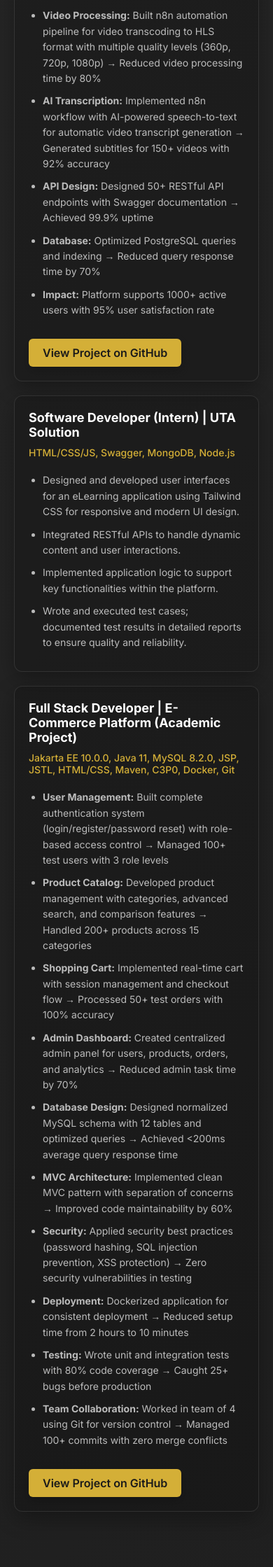
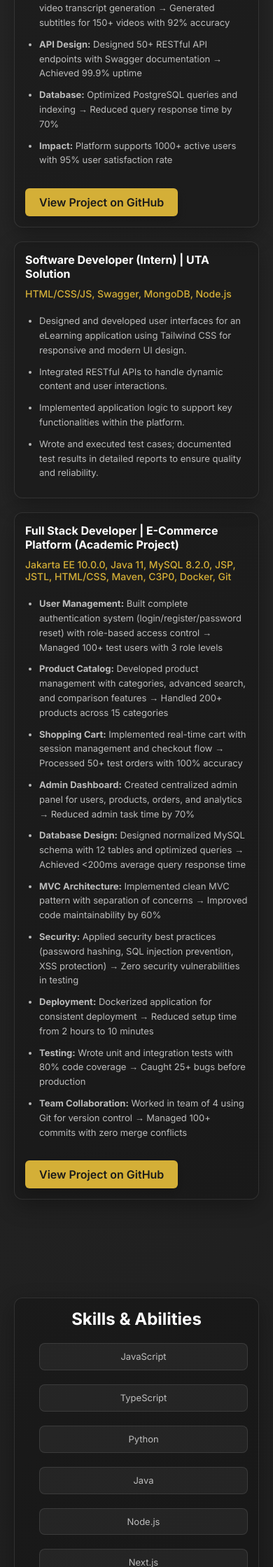
Before and after one commit to NguyenMinh993/portfolio, a Django app: page / in a window 390 px wide. Shown: the part 3412-5651 px from the top of the page at 70% size. Run offline with Django 5.2, Linux system fonts and the light colour scheme.

Commit message:
Rotate film3 image 90 degrees clockwise for correct orientation and fix mobile skills layout

```diff
--- a/portfolio/templates/portfolio/index.html
+++ b/portfolio/templates/portfolio/index.html
@@ -414,20 +414,49 @@
             margin-bottom: 10px;
         }
 
+        .skills-grid {
+            display: grid;
+            grid-template-columns: 1fr 1fr;
+            gap: 40px;
+        }
+
         .skills-list {
+            display: grid;
+            grid-template-columns: repeat(auto-fit, minmax(140px, 1fr));
+            gap: 12px;
             list-style: none;
             padding: 0;
-            display: flex;
-            flex-wrap: wrap;
-            gap: 15px;
         }
 
         .skills-list li {
             background: rgba(255, 255, 255, 0.05);
-            padding: 10px 20px;
+            padding: 12px 16px;
             border-radius: 8px;
+            text-align: center;
+            border: 1px solid rgba(255, 255, 255, 0.1);
+            transition: all 0.3s;
             font-size: 14px;
-            border: 1px solid rgba(255, 255, 255, 0.1);
+        }
+
+        .skills-list li:hover {
+            background: rgba(212, 175, 55, 0.1);
+            border-color: #d4af37;
+            transform: translateY(-3px);
+        }
+
+        .cert-list {
+            list-style: none;
+            padding: 0;
+        }
+
+        .cert-list li {
+            padding: 12px 0;
+            border-bottom: 1px solid rgba(255, 255, 255, 0.1);
+            line-height: 1.6;
+        }
+
+        .cert-list li:last-child {
+            border-bottom: none;
         }
 
         .github-button {
@@ -574,9 +603,14 @@
             .hero-content h2 { font-size: 24px; }
             .section { padding: 60px 20px; }
             .section-title { font-size: 32px; }
+            .skills-grid { grid-template-columns: 1fr; gap: 20px; }
+            .skills-list { grid-template-columns: repeat(2, 1fr); gap: 10px; }
+            .skills-list li { padding: 10px 12px; font-size: 13px; }
+            .cert-list li { font-size: 13px; padding: 10px 0; }
             .card { padding: 20px; margin-bottom: 20px; }
             .card h3 { font-size: 18px; }
             .card ul li { font-size: 13px; line-height: 1.6; }
+            .card .section-title { font-size: 28px !important; margin-bottom: 20px !important; }
             .highlight-card { padding: 25px 15px; }
             .contact-container { padding: 25px 15px; }
             .cyber-pet, .swimming-pool { display: none; }
@@ -591,9 +625,13 @@
             .hero-content h1 { font-size: 28px; }
             .hero-content h2 { font-size: 22px; }
             .section-title { font-size: 28px; }
-            .card { padding: 20px; }
-            .card h3 { font-size: 18px; }
-            .card ul li { font-size: 14px; }
+            .card { padding: 15px; }
+            .card h3 { font-size: 16px; }
+            .card ul li { font-size: 13px; }
+            .card .section-title { font-size: 24px !important; }
+            .skills-list { grid-template-columns: 1fr; }
+            .skills-list li { font-size: 12px; padding: 8px 10px; }
+            .cert-list li { font-size: 12px; }
         }
     </style>
 </head>
@@ -743,7 +781,7 @@
 
     <!-- Skills & Activities Section -->
     <section id="skills" class="section">
-        <div style="display: grid; grid-template-columns: 1fr 1fr; gap: 40px;">
+        <div class="skills-grid">
             <div class="card" style="animation-delay: 0.5s;">
                 <h2 class="section-title" style="font-size: 36px; margin-bottom: 30px;">Skills & Abilities</h2>
                 <ul class="skills-list">
@@ -766,7 +804,7 @@
             </div>
             <div class="card" style="animation-delay: 0.6s;">
                 <h2 class="section-title" style="font-size: 36px; margin-bottom: 30px;">Activities & Certifications</h2>
-                <ul>
+                <ul class="cert-list">
                     <li>2023 International Conference on Services Computing (SCC 2023)</li>
                     <li>Web Design for Everybody: Basics of Web Development & Coding (Coursera)</li>
                     <li>Computer Communications (Coursera)</li>
```
Also changed, not shown: rotate_film3.py (added, +38 -0 lines), portfolio/static/portfolio/images/gen-h-film3.jpg.
